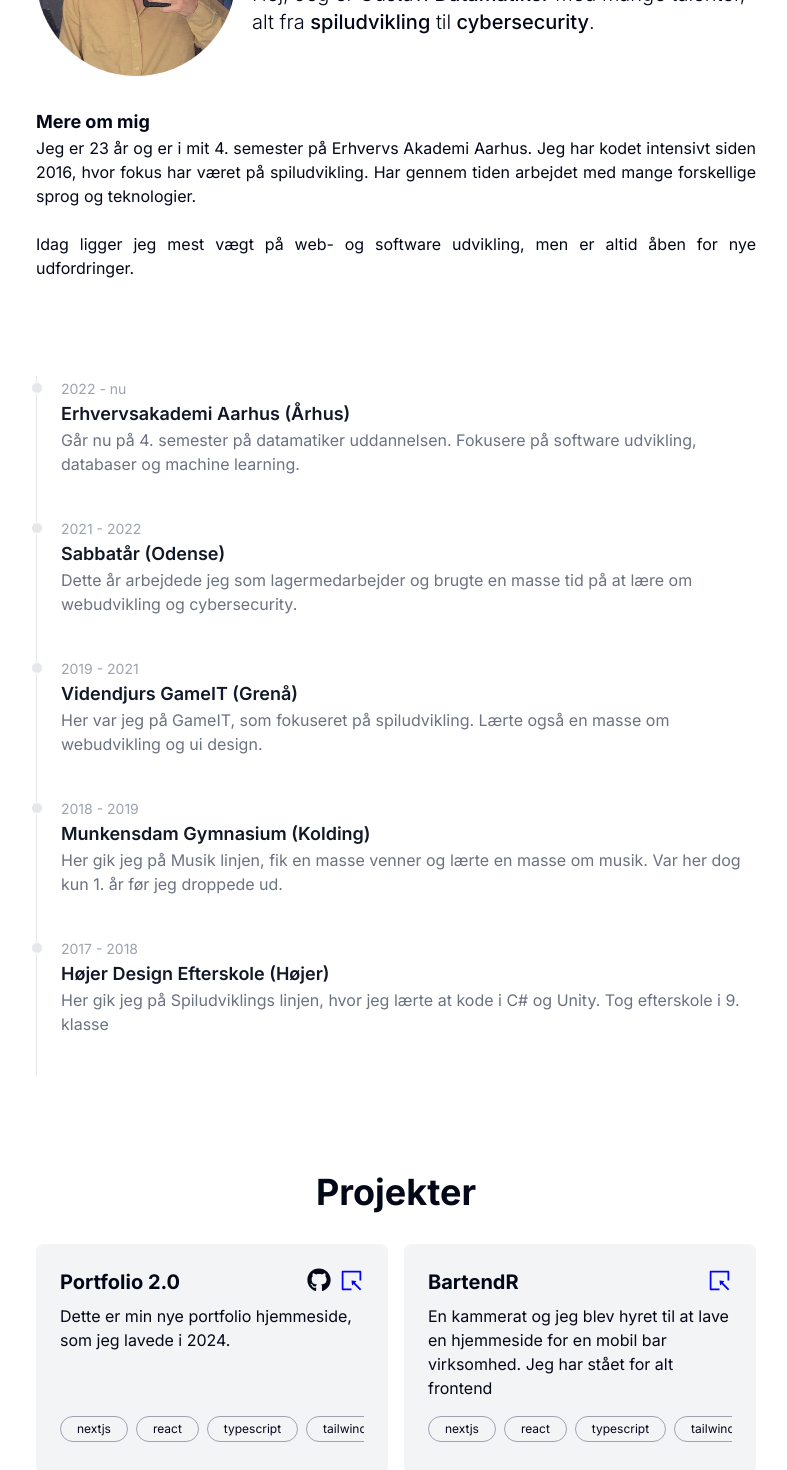
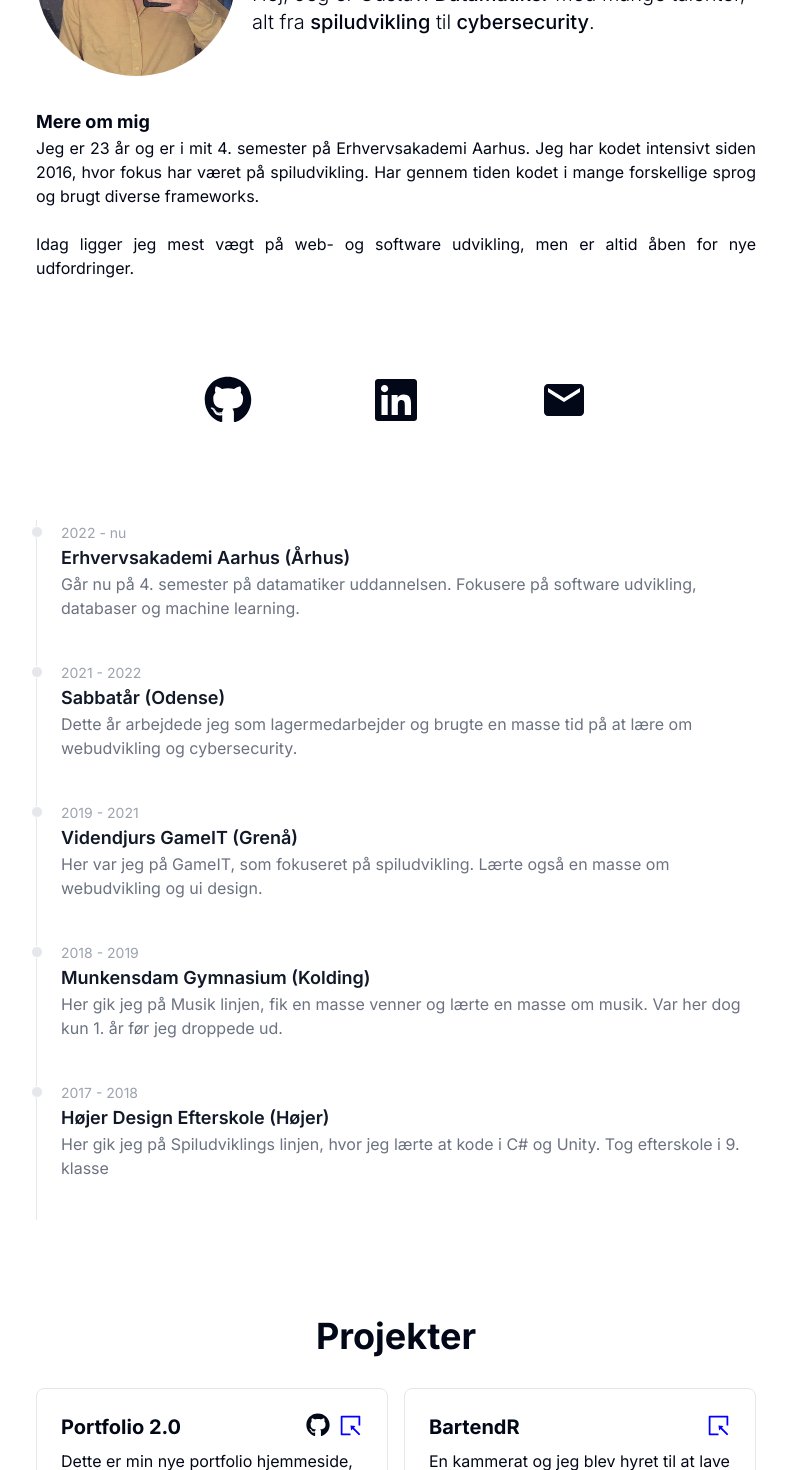
Before and after one commit to gustaavik/portfolio2, a Next.js app: page / in a window 1280 px wide. Shown: the part 220-1690 px from the top of the page, without its empty margins (244-1031 px from the left). Built offline with nearby package versions, Linux system fonts and the light colour scheme.

Commit message:
socialmedia links and changes to the project component

```diff
--- a/app/layout.tsx
+++ b/app/layout.tsx
@@ -22,8 +22,15 @@ export default function RootLayout({
 
         <Analytics />
 
-        <footer className="text-center py-8">
-          Gustav Haavik © 2024
+        <footer className="flex justify-center flex-col gap-2 py-8 items-center max-w-md mx-auto">
+          <div className="text-center font-bold">
+            Gustav Haavik © 2024
+          </div>
+          <div className="flex gap-4 justify-center w-full text-sm font-semibold">
+            <a href="https://github.com/gustavhaavik" className="hover:underline">Github</a>
+            <a href="https://linkedin.com/gustavhaavik" className="hover:underline">Linkedin</a>
+            <a href="emailto:gustavhaavik@gmail.com" className="hover:underline">Email</a>
+          </div>
         </footer>
       </body>
     </html>
--- a/app/page.tsx
+++ b/app/page.tsx
@@ -4,6 +4,9 @@ import ProjectElement from "@/types/ProjectElement";
 import TimelineElement from "@/types/TimelineElement";
 
 import Image from "next/image";
+import Link from "next/link";
+import { FaGithub, FaLinkedin } from "react-icons/fa";
+import { MdEmail } from "react-icons/md";
 
 const timelineItems: TimelineElement[] = [
   {
@@ -129,13 +132,25 @@ export default function Home() {
         <div>
           <h1 className="font-bold text-lg">Mere om mig</h1>
           <p className="text-justify">
-            Jeg er 23 år og er i mit 4. semester på Erhvervs Akademi Aarhus. Jeg har kodet intensivt siden 2016,
-            hvor fokus har været på spiludvikling. Har gennem tiden arbejdet med mange forskellige sprog og teknologier.
+            Jeg er 23 år og er i mit 4. semester på Erhvervsakademi Aarhus. Jeg har kodet intensivt siden 2016,
+            hvor fokus har været på spiludvikling. Har gennem tiden kodet i mange forskellige sprog og brugt diverse frameworks.
             <br />
             <br />
             Idag ligger jeg mest vægt på web- og software udvikling, men er altid åben for nye udfordringer.
           </p>
         </div>
+      </section>
+
+      <section className="flex flex-row gap-8 justify-center md:justify-between w-full md:max-w-sm">
+        <Link href={"https://github.com/gustavhaavik"} target="_blank">
+          <FaGithub size={48} />
+        </Link>
+        <Link href={"https://linkedin.com/gustavhaavik"} target="_blank">
+          <FaLinkedin size={48} />
+        </Link>
+        <Link href={"mailto:gustavhaavik@gmail.com"} target="_blank">
+          <MdEmail size={48} />
+        </Link>
       </section>
 
       {/* Timeline */}
--- a/components/projects/Project.tsx
+++ b/components/projects/Project.tsx
@@ -5,7 +5,9 @@ import ProjectElement from '@/types/ProjectElement';
 
 const Project = ({ proj }: { proj: ProjectElement }) => {
     return (
-        <div className='flex flex-col bg-gray-100 p-6 rounded-lg hover:bg-gray-200' style={{ transition: 'all 0.2s ease-in' }}>
+        <div className='flex flex-col border border-gray-200 p-6 rounded-lg'
+        // style={{ transition: 'all 0.2s ease-in' }}
+        >
             <div className='flex flex-row justify-between'>
                 <h1 className='text-xl font-bold'>{proj.title}</h1>
                 <div className='flex flex-row gap-2'>
```
Also changed, not shown: projects/portfoliov2/index.mdx (renamed from projects/portfolio2_0.md, +2 -2 lines).
